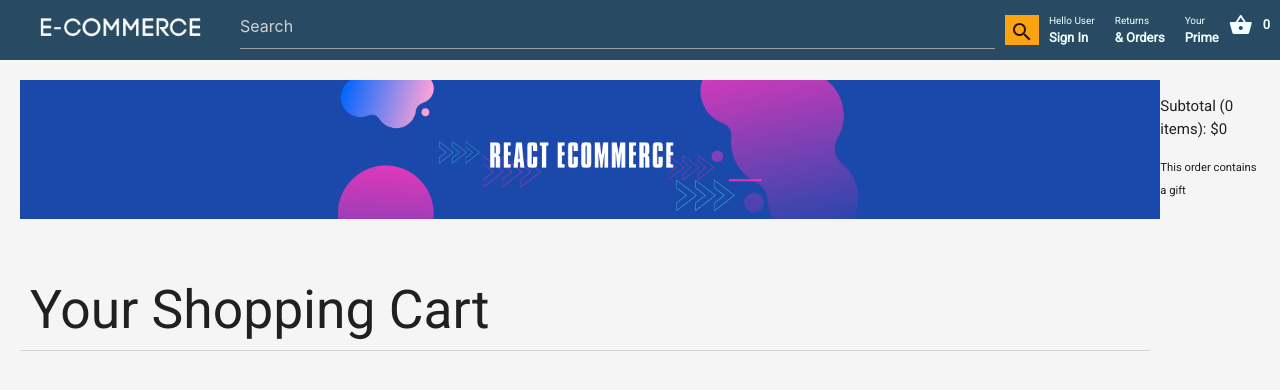
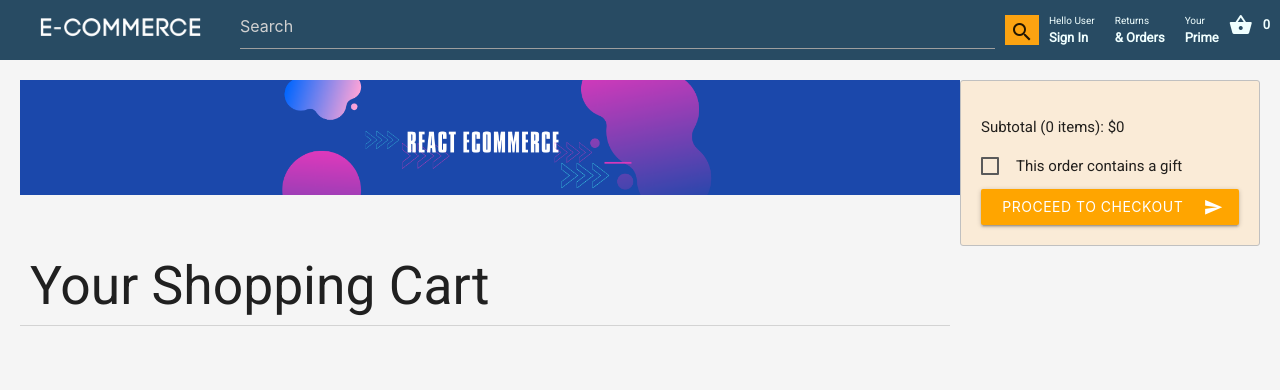
Before and after one commit to nafiz1307/React-Ecommerce, a React (Create React App) app in the folder react-ecommerce/: page /checkout in a window 1280 px wide. Shown: the top 390 px of the page. Built offline with nearby package versions, Linux system fonts and the light colour scheme.

Commit message:
implementation of subtotal component

```diff
--- a/react-ecommerce/src/components/Subtotal.css
+++ b/react-ecommerce/src/components/Subtotal.css
@@ -0,0 +1,19 @@
+.subtotal{
+    display: flex;
+    flex-direction: column;
+    justify-content: space-between;
+    width: 300px;
+    padding: 20px;
+    background-color: antiquewhite;
+    border: 1px solid silver;
+    border-radius: 3px;
+}
+.proceed{
+    background-color: orange;
+    margin-top: 10px;
+}
+
+.subtotal_gift{
+    display: flex;
+    align-items: center;
+}
--- a/react-ecommerce/src/components/Subtotal.js
+++ b/react-ecommerce/src/components/Subtotal.js
@@ -14,8 +14,8 @@ const Subtotal = () => {
               <strong>{` ${value}`}</strong>
             </p>
             <small className="subtotal_gift">
-              <input type="checkbox"/>
-              This order contains a gift
+              <input type="checkbox" />
+              <span>This order contains a gift</span>
             </small>
           </>
         )}
@@ -26,6 +26,10 @@ const Subtotal = () => {
         thousandSeparator={true}
         prefix={"$"}
       />
+      <button className="btn waves-effect waves-light proceed">
+        Proceed to Checkout
+        <i class="material-icons right">send</i>
+      </button>
     </div>
   );
 }
```
